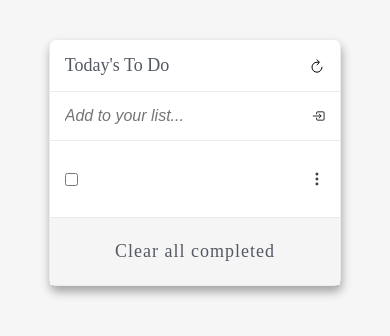
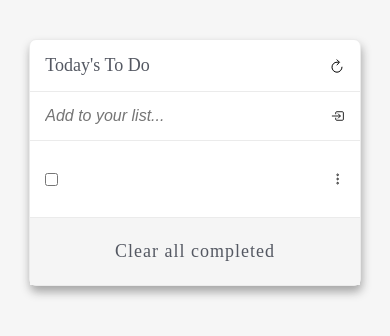
Before and after one commit to codepantha/to-do-list, a website built with webpack: page src/index.html in a window 390 px wide. Both pictures are taken after a click on the element 318 px from the left and 116 px from the top of the page. Built offline with nearby package versions, Linux system fonts and the light colour scheme.

Commit message:
Change the width of the todoContainer for mobile view

```diff
--- a/src/style.css
+++ b/src/style.css
@@ -30,7 +30,7 @@ html {
 
 .todo-container {
   background: #fff;
-  width: 75%;
+  width: 85%;
   margin: 10% auto;
   border: 1px solid #ebebeb;
   box-shadow: 1px 6px 10px #a6a6a6;
@@ -38,12 +38,12 @@ html {
 }
 
 .grow {
-  width: 75%;
+  width: 85%;
   transition: width 0.3s;
 }
 
 .grow:hover {
-  width: 78%;
+  width: 90%;
 }
 
 .d-flex {
@@ -99,7 +99,7 @@ html {
 .todo-item-input {
   outline: none;
   margin-right: auto;
-  width: 80%;
+  width: 100%;
   word-wrap: break-word;
 }
 
```
